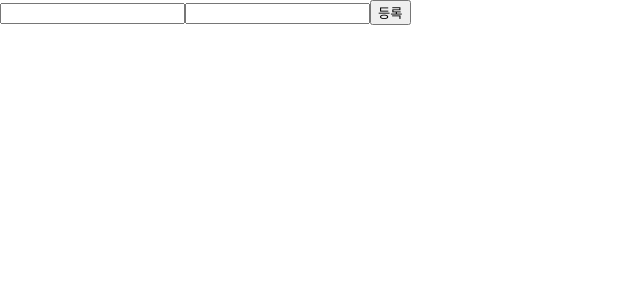
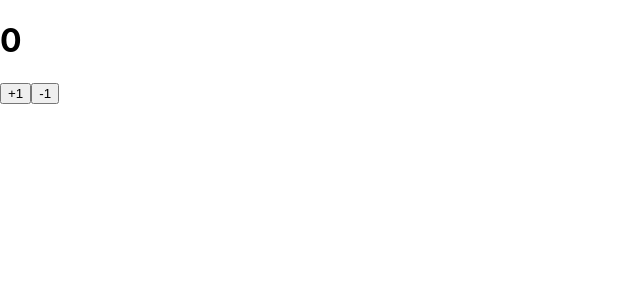
Before and after one commit to keemtj/study-typescript-react, a React (Create React App) app: page / in a window 1280 px wide. Shown: the top 300 px of the page, without its empty margins (0-640 px from the left). Built offline with nearby package versions, Linux system fonts and the light colour scheme.

Commit message:
:construction: Add useReducer to Counter.tsx

```diff
--- a/src/App.tsx
+++ b/src/App.tsx
@@ -1,7 +1,7 @@
 import React from 'react';
-// import Counter from './Counter';
+import Counter from './Counter';
 // import Greetings from './Greetings';
-import MyForm from './MyForm';
+// import MyForm from './MyForm';
 
 const App: React.FC = () => {
   // const onClick = (name:string) => {
@@ -10,12 +10,12 @@ const App: React.FC = () => {
   // return (
   //   <Greetings name="타입스크립트" onClick={onClick}/>
   // );
-  // return <Counter />
+  return <Counter />
 
-  const onSubmit = (form: {name: string; description: string }) => {
-    console.log(form);
-  }
-  return <MyForm onSubmit={onSubmit}/>
+  // const onSubmit = (form: {name: string; description: string }) => {
+  //   console.log(form);
+  // }
+  // return <MyForm onSubmit={onSubmit}/>
 }
 
 export default App;
--- a/src/Counter.tsx
+++ b/src/Counter.tsx
@@ -1,10 +1,26 @@
-import React, { useState } from 'react';
+import React, { useReducer } from 'react';
+
+// reducer action에 대한 type을 준비해준다
+type ActionType = { type: 'INCREASE' } | { type: 'DECREASE'};
+
+const initialState = 0;
+function reducer(state: number , action: ActionType): number {
+  switch (action.type) {
+    // Action타입을 지정해주었기 때문에 case 자동완성
+    case 'INCREASE':
+      return state + 1;
+    case 'DECREASE':
+      return state - 1;
+    default:
+      throw new Error('Unhandled action type');
+  }
+}
 
 function Counter() {
   // 제너릭 생략 가능
-  const [count, setCount] = useState<number>((0));
-  const onIncrease = () => setCount(count + 1);
-  const onDecrease = () => setCount(count - 1);
+  const [count, dispatch] = useReducer(reducer, initialState);
+  const onIncrease = () => dispatch({ type: 'INCREASE' });
+  const onDecrease = () => dispatch({ type: 'DECREASE' });
 
   return (
     <div>
--- a/src/MyForm.tsx
+++ b/src/MyForm.tsx
@@ -8,6 +8,7 @@ import React, { useState } from 'react';
 
 type MyFormProps = {
   // void: 해당 함수에서 아무것도 반환하지 않는다는 뜻
+  // onSubmit: (form: Params) => void;
   onSubmit: (form: { name: string; description: string; }) => void;
 }
 
```
